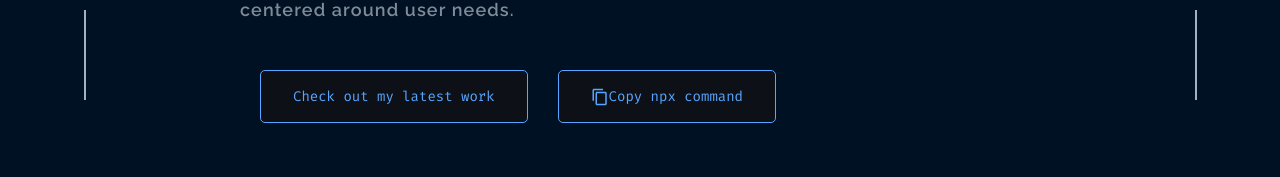
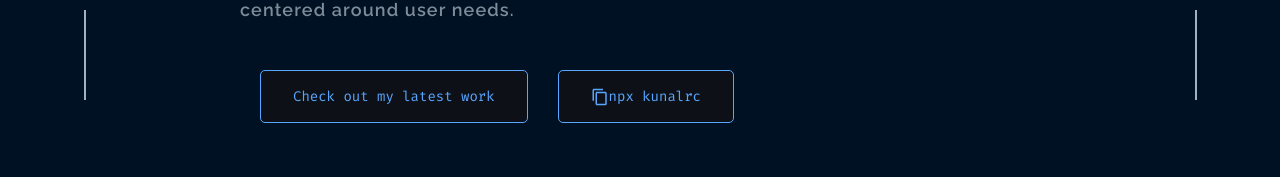
Before and after one commit to krockxz/portfolio, a Next.js app: page / in a window 1280 px wide. Shown: the part 700-877 px from the top of the page. Built offline with nearby package versions, Linux system fonts and the light colour scheme; no server answers.

Commit message:
added text

```diff
--- a/src/components/CopyButton.tsx
+++ b/src/components/CopyButton.tsx
@@ -40,7 +40,7 @@ const CopyButton: React.FC<CopyButtonProps> = ({ text, className }) => {
       onClick={() => copyToClipboard(text)}
     >
       {isCopied ? <CheckIcon /> : <CopyIcon />}
-      <span>{isCopied ? "Copied" : "Copy npx command"}</span>
+      <span>{isCopied ? "Copied" : "npx kunalrc"}</span>
     </button>
   );
 };
```
